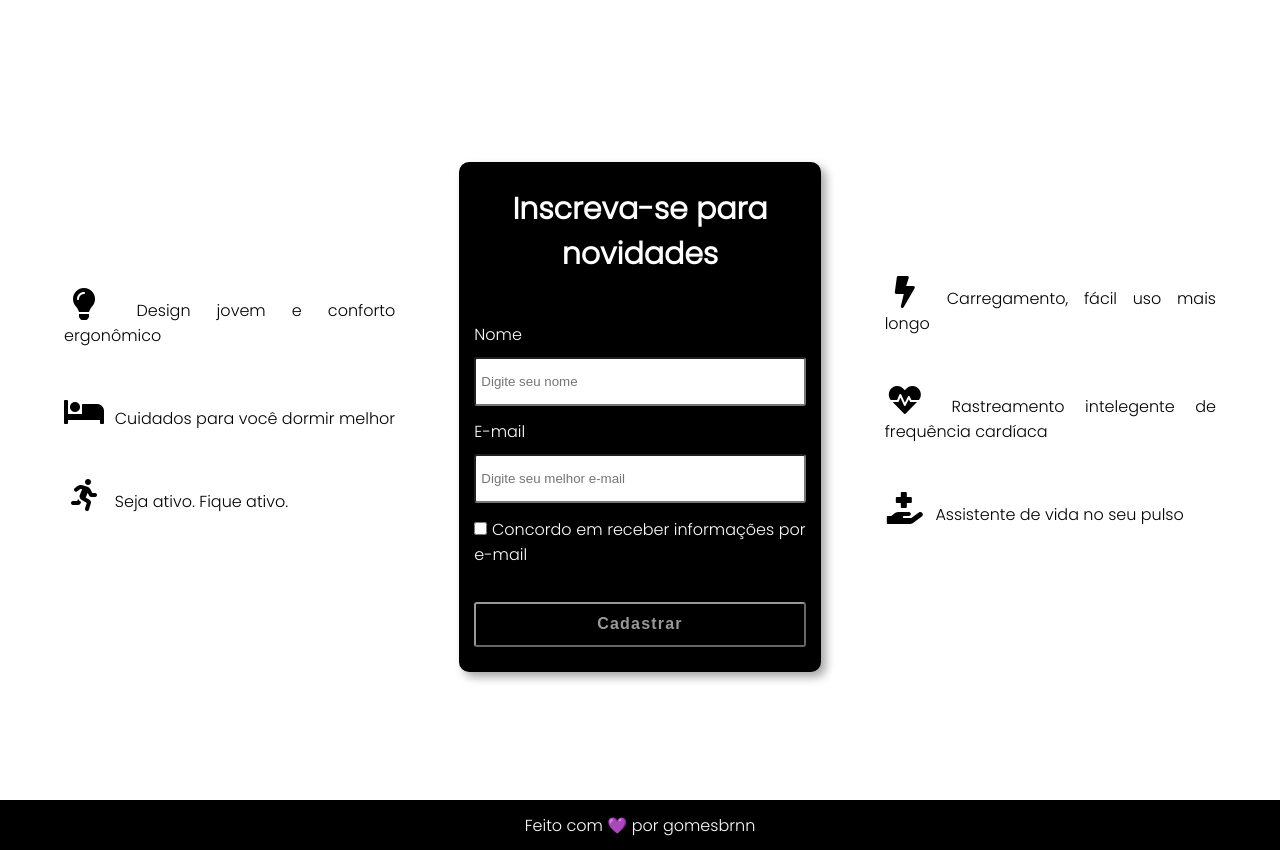
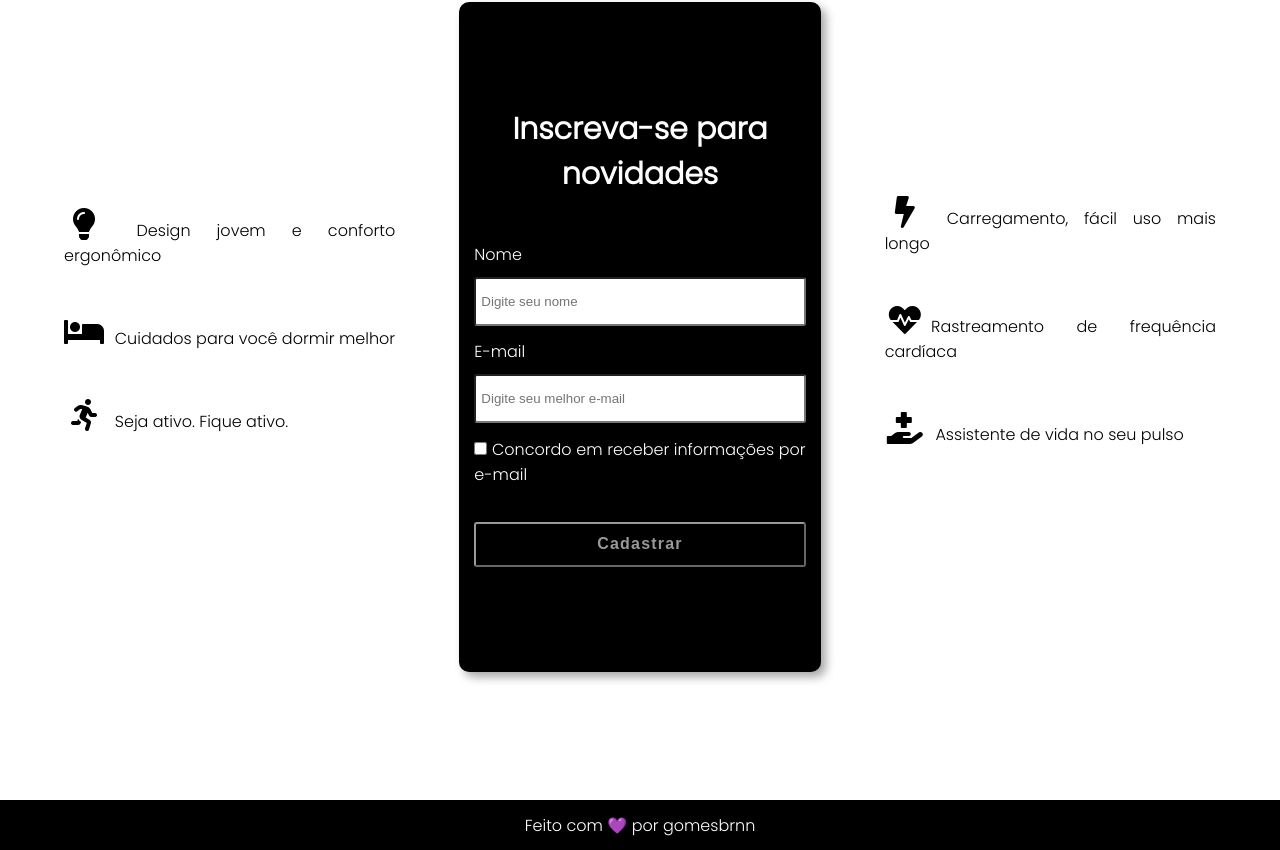
Before and after one commit to gomesbrnn/landing-page, a plain HTML site: page index.html in a window 1280 px wide. Shown: the part 1118-1968 px from the top of the page. Drawn offline with Linux system fonts and the light colour scheme.

Commit message:
fix form height

```diff
--- a/assets/css/style.css
+++ b/assets/css/style.css
@@ -27,7 +27,7 @@ h3 {
 
 .container {
 
-    height         : 80vh;
+    height         : 70vh;
     width          : 100%;
     display        : flex;
     justify-content: center;
@@ -47,7 +47,7 @@ h3 {
     background    : black;
     border-radius : 10px;
     padding       : 15px;
-    height        : 60vh;
+    height        : 80vh;
     width         : 500px;
     margin        : auto;
     box-shadow    : 5px 5px 10px rgba(0, 0, 0, 0.349);
--- a/index.html
+++ b/index.html
@@ -13,7 +13,6 @@
 
     <title>Landing Page</title>
 </head>
-
 <body id="particles-container">
 
     <header class="container" id="bg"> </header>
@@ -87,8 +86,7 @@
             </p>
 
             <p>
-                <i class="fas fa-heartbeat fa-2x fa-fw"></i>
-                Rastreamento intelegente de frequência cardíaca
+                <i class="fas fa-heartbeat fa-2x fa-fw"></i>Rastreamento de frequência cardíaca
             </p>
 
             <p>
@@ -108,5 +106,4 @@
     </footer>
 
 </body>
-
 </html>
```
